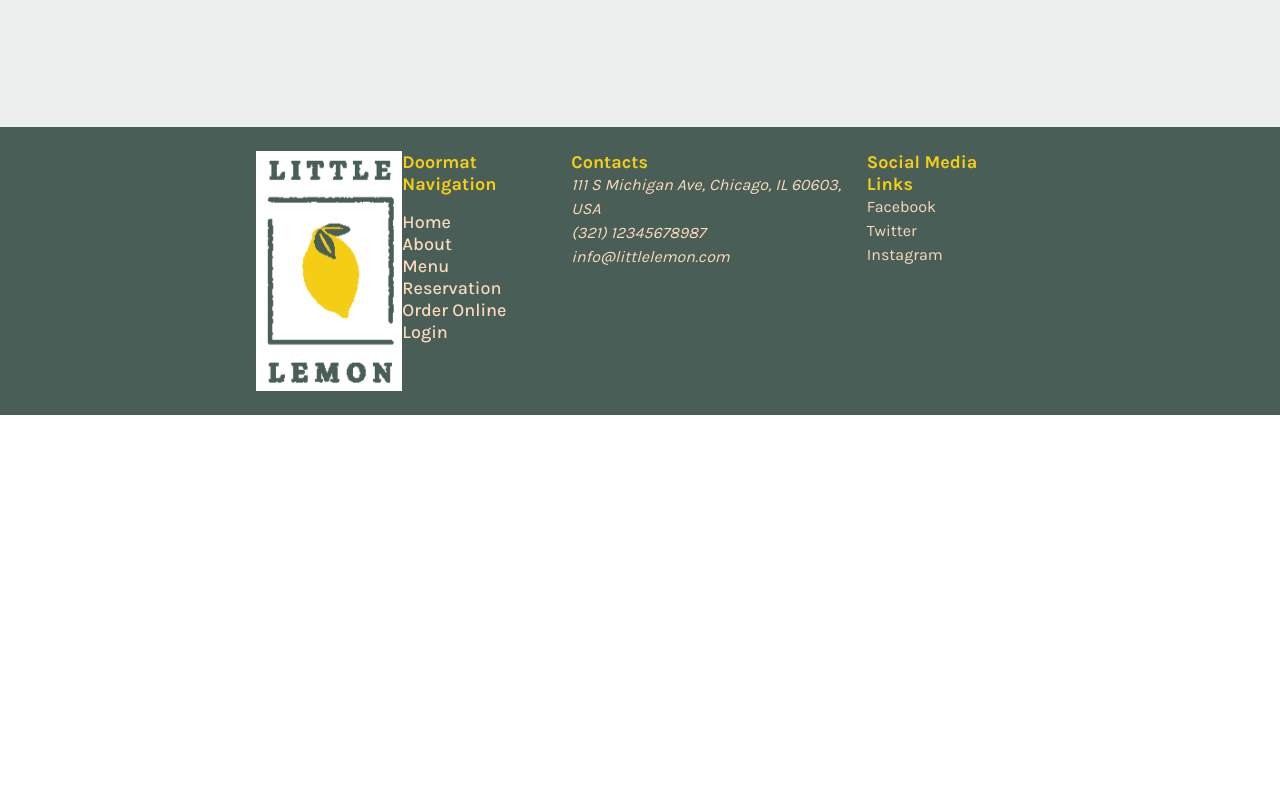
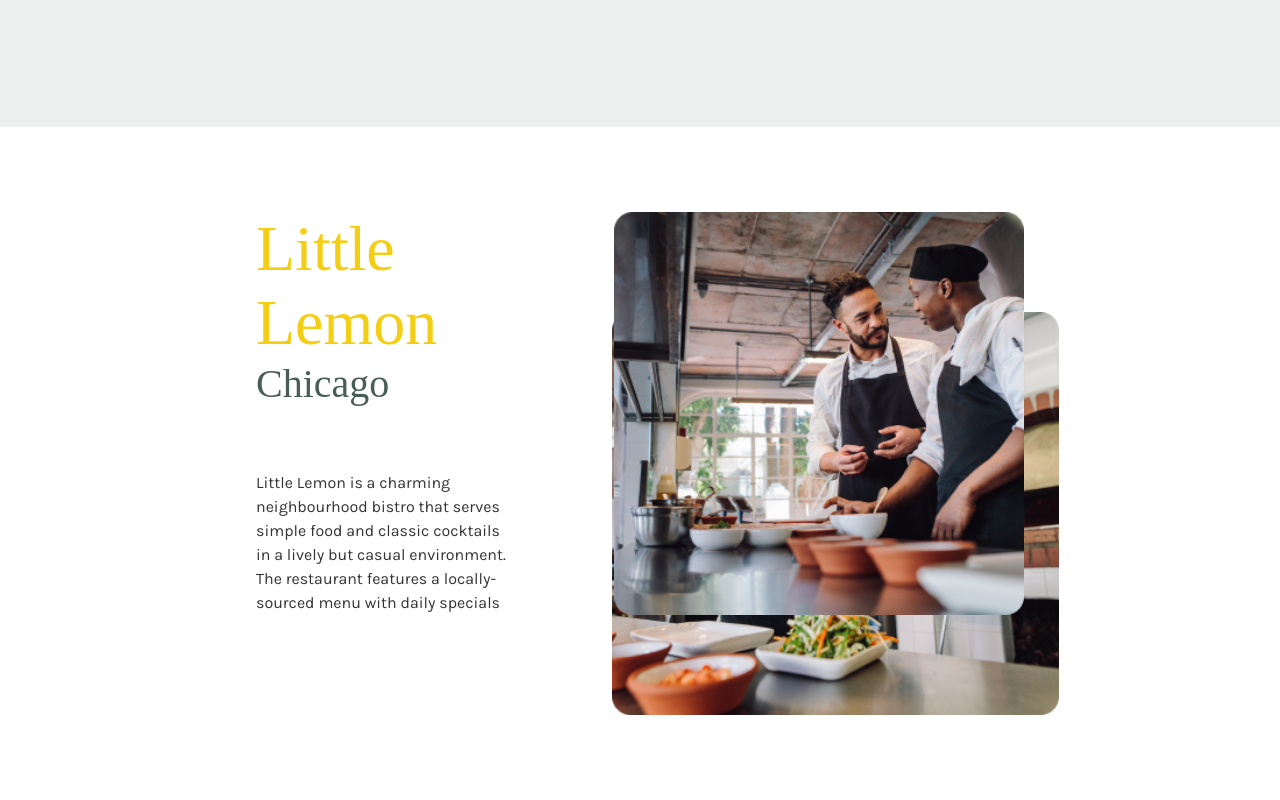
Before and after one commit to giuliafurlan/little-lemon-restaurant, a React (Create React App) app: page / in a window 1280 px wide. Shown: the part 1780-2580 px from the top of the page. Before the commit the page ends 2195 px from the top, so only its background shows below. Built offline with nearby package versions, Linux system fonts and the light colour scheme; a web font is replaced by a local one.

Commit message:
completed about

```diff
--- a/src/App.css
+++ b/src/App.css
@@ -41,7 +41,7 @@ section {
 footer {
   display: flex;
   justify-content: space-between;
-  padding: 24px 20%;
+  padding: 60px 20%;
 }
 
 footer img {
--- a/src/components/About.js
+++ b/src/components/About.js
@@ -1,5 +1,57 @@
+import styled from 'styled-components';
+import aboutUsImg1 from '../assets/about_us1.png';
+import aboutUsImg2 from '../assets/about_us2.png';
+import theme from '../ui/theme';
+import { H1, H2, Paragraph } from '../ui/typography';
+
+const Section = styled.section`
+  padding-top: 85px;
+  padding-bottom: 200px;
+  display: grid;
+  grid-template-columns: 1fr 2fr;
+`;
+
+const ImageContainer = styled.div`
+  position: relative;
+`;
+
+const Image1 = styled.img`
+  position: absolute;
+  z-index: 1;
+  height: 100%;
+  top: 100px;
+  left: 100px;
+`;
+const Image2 = styled.img`
+  position: absolute;
+  z-index: 2;
+  height: 100%;
+  top: 0;
+  right: 0;
+`;
+
 const About = () => {
-  return <section></section>;
+  return (
+    <Section>
+      <div>
+        <H1 color={theme.colors.primary.yellow}>Little Lemon</H1>
+        <H2 color={theme.colors.primary.green}>Chicago</H2>
+
+        <Paragraph
+          color={theme.colors.highlight.dark}
+          style={{ marginTop: 64 }}
+        >
+          Little Lemon is a charming neighbourhood bistro that serves simple
+          food and classic cocktails in a lively but casual environment. The
+          restaurant features a locally-sourced menu with daily specials
+        </Paragraph>
+      </div>
+      <ImageContainer>
+        <Image1 src={aboutUsImg1} alt='about us' />
+        <Image2 src={aboutUsImg2} alt='about us' />
+      </ImageContainer>
+    </Section>
+  );
 };
 
 export default About;
```
Also changed, not shown: src/assets/about_us1.png (added), src/assets/about_us2.png (added).
